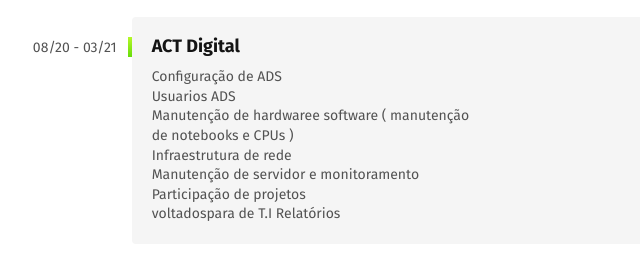
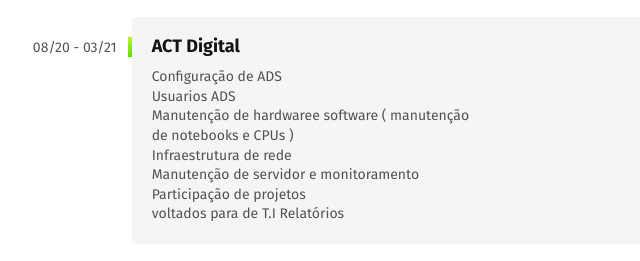
Before and after one commit to MatheusCarvalhoC/MatheusCarvalhoC.github.io, a plain HTML site: page index.html in a window 1280 px wide. Shown: the part 1691-1952 px from the top of the page, 375-1015 px from the left. Drawn offline with Linux system fonts and the light colour scheme.

Commit message:
caracter errado

```diff
--- a/index.html
+++ b/index.html
@@ -86,7 +86,7 @@
                     Usuarios ADS<br>
                     Manutenção de hardwaree software ( manutenção de notebooks e CPUs )<br>
                     Infraestrutura de rede<br>
-                    Manutenção de servidor e monitoramento Participação de projetos<br> voltadospara de T.I Relatórios
+                    Manutenção de servidor e monitoramento Participação de projetos<br> voltados para de T.I Relatórios
                 </p>
             </div>
             <div class="empresa">
```
